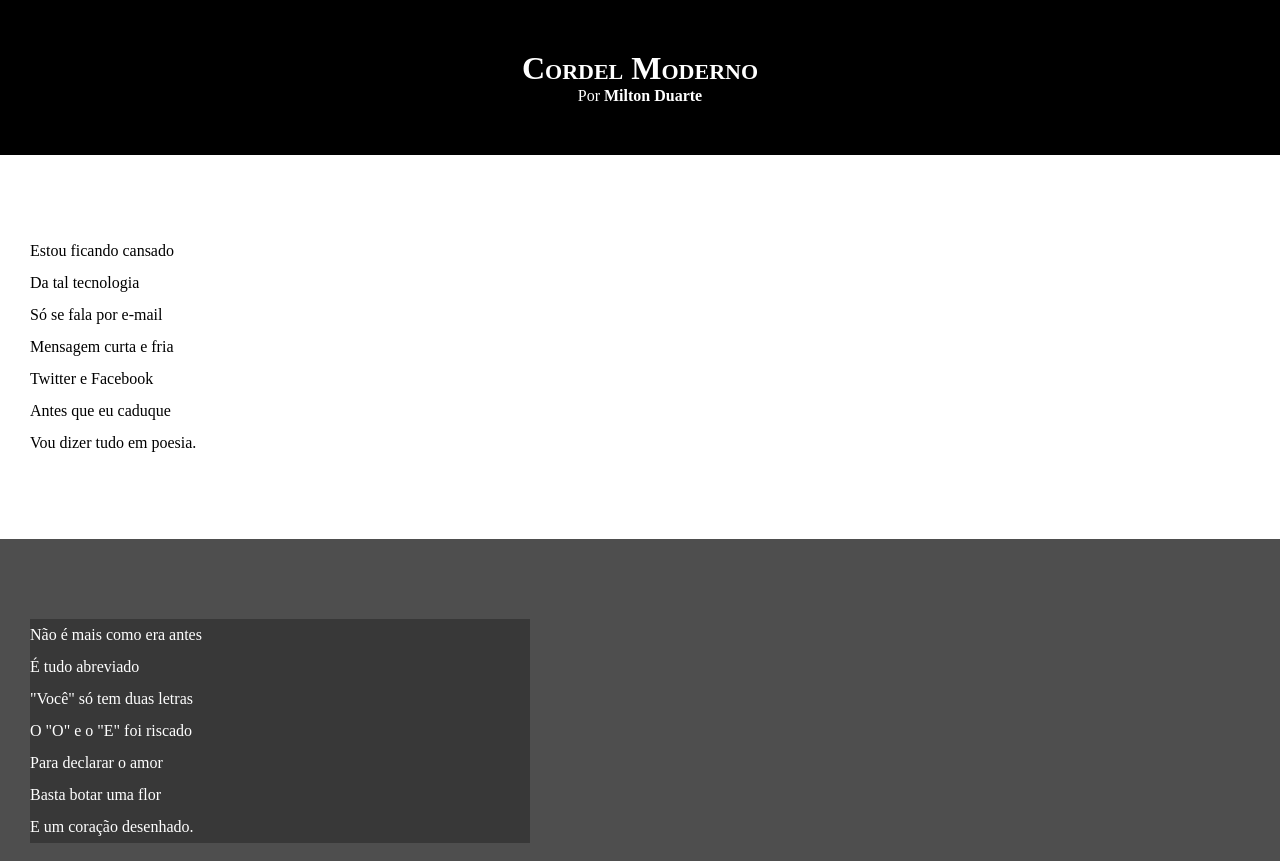
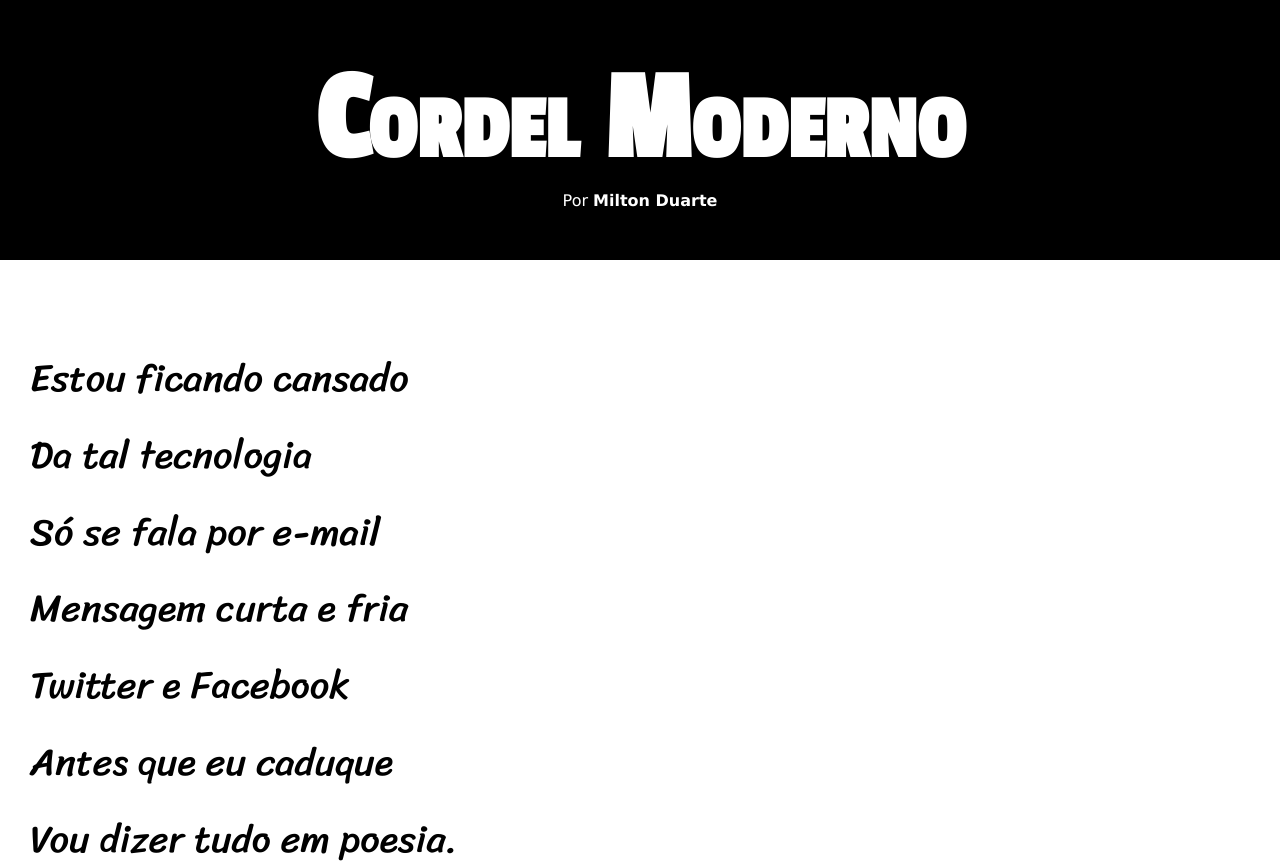
Before and after one commit to LCStuber/Curso-de-HTML5-e-CSS3, a plain HTML site: page HTML5 e CSS 3 - Módulo 3 de 5/d012/index.html in a window 1280 px wide. Shown: the top 861 px of the page. Drawn offline with Linux system fonts and the light colour scheme.

Commit message:
Aplicação de fontes personalizadas

```diff
--- a/HTML5 e CSS 3 - Módulo 3 de 5/d012/style.css
+++ b/HTML5 e CSS 3 - Módulo 3 de 5/d012/style.css
@@ -1,4 +1,12 @@
 @charset "UTF-8";
+
+@import url('https://fonts.googleapis.com/css2?family=Passion+One&family=Sriracha&display=swap');
+
+:root{
+    --fonte1: Verdana, Geneva, Tahoma, sans-serif;
+    --fonte2: 'Passion One', cursive;
+    --fonte3: 'Sriracha', cursive;
+}
 
 *{
     margin: 0px;
@@ -8,6 +16,7 @@
 html, body{
     min-height: 100vh;
     background-color: darkgray;
+    font-family: var(--fonte1);
 }
 
 header{
@@ -19,6 +28,8 @@ header{
 header > h1{
     padding-top: 50px;
     font-variant: small-caps;
+    font-family: var(--fonte2);
+    font-size: 10vw;
 }
 
 header > p{
@@ -40,6 +51,8 @@ section{
     padding-bottom: 10vh;
     padding-left: 30px;
     line-height: 2em;
+    font-family: var(--fonte3);
+    font-size: 3vw;
 }
 
 section.normal{
@@ -53,7 +66,7 @@ section.imagem{
 }
 
 section.imagem > p{
-    width: 500px;
+    display: inline-block;
     background-color: rgba(0, 0, 0, 0.288);
 }
 
```
